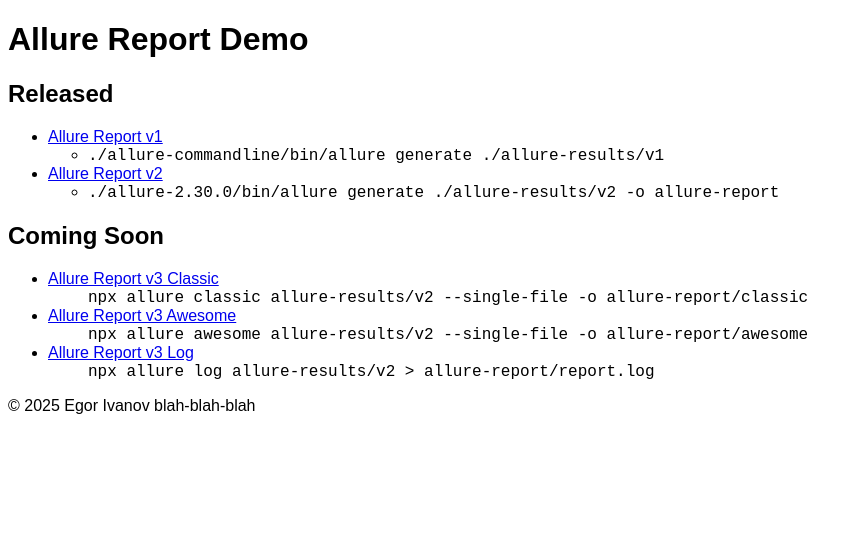
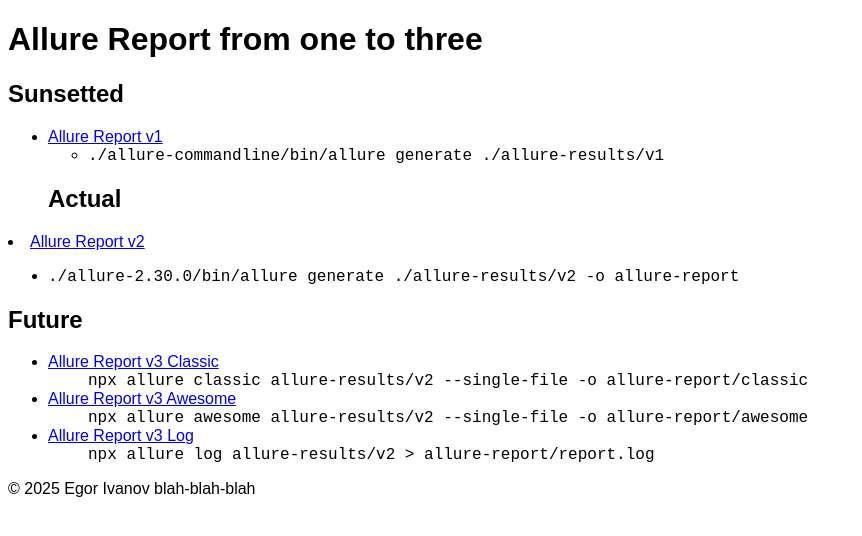
Before and after one commit to cheshi-mantu/allure-report-one-to-three, a plain HTML site: page index.html in a window 1280 px wide. Shown: the whole page, without its empty margins (0-862 px from the left). Drawn offline with Linux system fonts and the light colour scheme.

Commit message:
fixes the links and headers
Signed-off-by: Egor I <egor.ivanov@pm.me>

```diff
--- a/index.html
+++ b/index.html
@@ -13,19 +13,22 @@
 </head>
 <body>
     <header>
-        <h1>Allure Report Demo</h1>
+        <h1>Allure Report from one to three</h1>
     </header>
 
     <main>
         <section>
-            <h2>Released</h2>
+            <h2>Sunsetted</h2>
             <ul>
                 <li><a href="https://cheshi-mantu.github.io/allure-report-one-to-three/v1">Allure Report v1</a></li>
                 <ul>
                     <li><code>./allure-commandline/bin/allure generate ./allure-results/v1</code></li>
 
                 </ul>
-                <li><a href="https://cheshi-mantu.github.io/allure-report-one-to-three/v2">Allure Report v2</a></li>
+                <h2>Actual</h2>
+            </ul>
+            <ul></ul>
+            <li><a href="https://cheshi-mantu.github.io/allure-report-one-to-three/v2">Allure Report v2</a></li>
                 <ul>
                     <li><code>./allure-2.30.0/bin/allure generate ./allure-results/v2 -o allure-report</code></li>
 
@@ -35,7 +38,7 @@
         </section>
 
         <section>
-            <h2>Coming Soon</h2>
+            <h2>Future</h2>
             <ul>
                 <li><a href="https://cheshi-mantu.github.io/allure-report-one-to-three/v3/classic/">Allure Report v3 Classic</a></li>
                 <ul>
```
Also changed, not shown: 1 other file.
